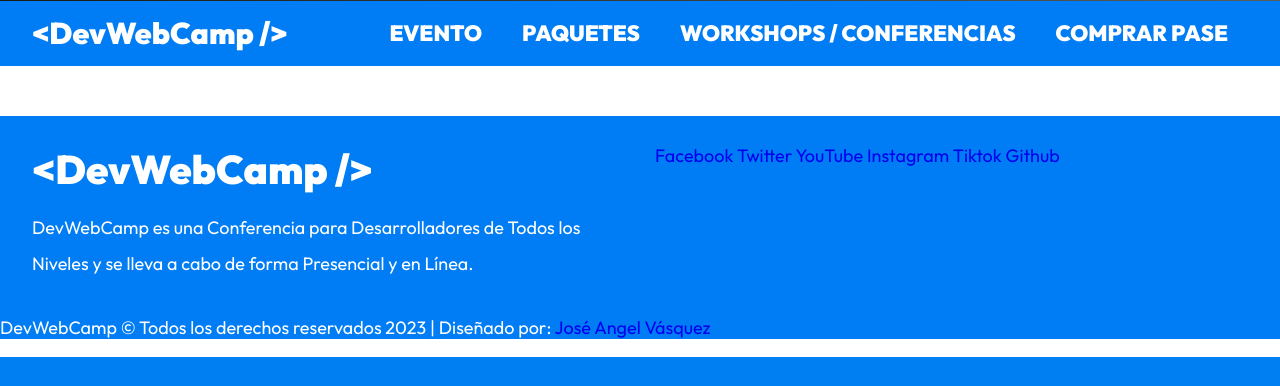
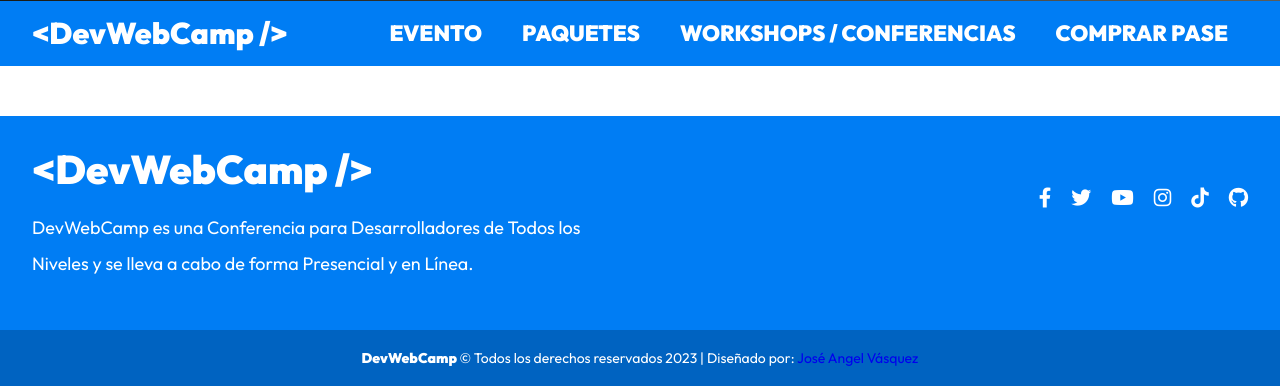
Before and after one commit to joseangvas/DevWebCamp, a PHP site: page /views/layout.php in a window 1280 px wide. Shown: the part 599-985 px from the top of the page. Before the commit the page ends 956 px from the top, so only its background shows below. Run offline with PHP 8.4, Linux system fonts and the light colour scheme; the template is opened without the code that fills it, so the values that code supplies are empty; some libraries are stand-ins or nearby versions; grey boxes are pictures that could not be loaded.

Commit message:
Fin de Codificar Footer.

```diff
--- a/models/ActiveRecord.php
+++ b/models/ActiveRecord.php
@@ -112,7 +112,7 @@ class ActiveRecord {
 
     // Busca un registro por su id
     public static function find($id) {
-        $query = "SELECT * FROM " . static::$tabla  ." WHERE id = ${id}";
+        $query = "SELECT * FROM " . static::$tabla  . " WHERE id = $id";
         $resultado = self::consultarSQL($query);
         return array_shift( $resultado ) ;
     }
--- a/models/Usuario.php
+++ b/models/Usuario.php
@@ -93,6 +93,7 @@ class Usuario extends ActiveRecord {
         return self::$alertas;
     }
 
+    // Validación en la creación del Password Nuevo
     public function nuevo_password() : array {
         if(!$this->password_actual) {
             self::$alertas['error'][] = 'El Password Actual no puede ir vacio';
--- a/src/scss/base/_mixins.scss
+++ b/src/scss/base/_mixins.scss
@@ -94,3 +94,48 @@
         margin: 0;
     }
 }
+
+@mixin menu-social($color, $size) {
+
+
+    &__enlace {
+
+        &::before {   // Es un Pseudoelemeto que no existe como tal
+            color: $color;
+            font-size: $size;
+            display: inline-block;
+            font-style: normal;
+            text-rendering: auto;
+            -webkit-font-smoothing: antialiased;
+            font-family: "Font Awesome 6 Brands";
+        }
+
+        &[href*="https://www.facebook.com"]::before {
+            content: "\f39e";
+        }
+
+        &[href*="https://twitter.com"]::before {
+            content: "\f099";
+        }
+
+        &[href*="https://www.youtube.com"]::before {
+            content: "\f167";
+        }
+
+        &[href*="https://www.instagram.com"]::before {
+            content: "\f16d";
+        }
+
+        &[href*="https://tiktok.com"]::before {
+            content: "\e07b";
+        }
+
+        &[href*="https://github.com"]::before {
+            content: "\f09b";
+        }
+    }
+
+    &__ocultar {
+        display: none;
+    }
+}
```
Also changed, not shown: public/build/css/app.css, 1 other file.
